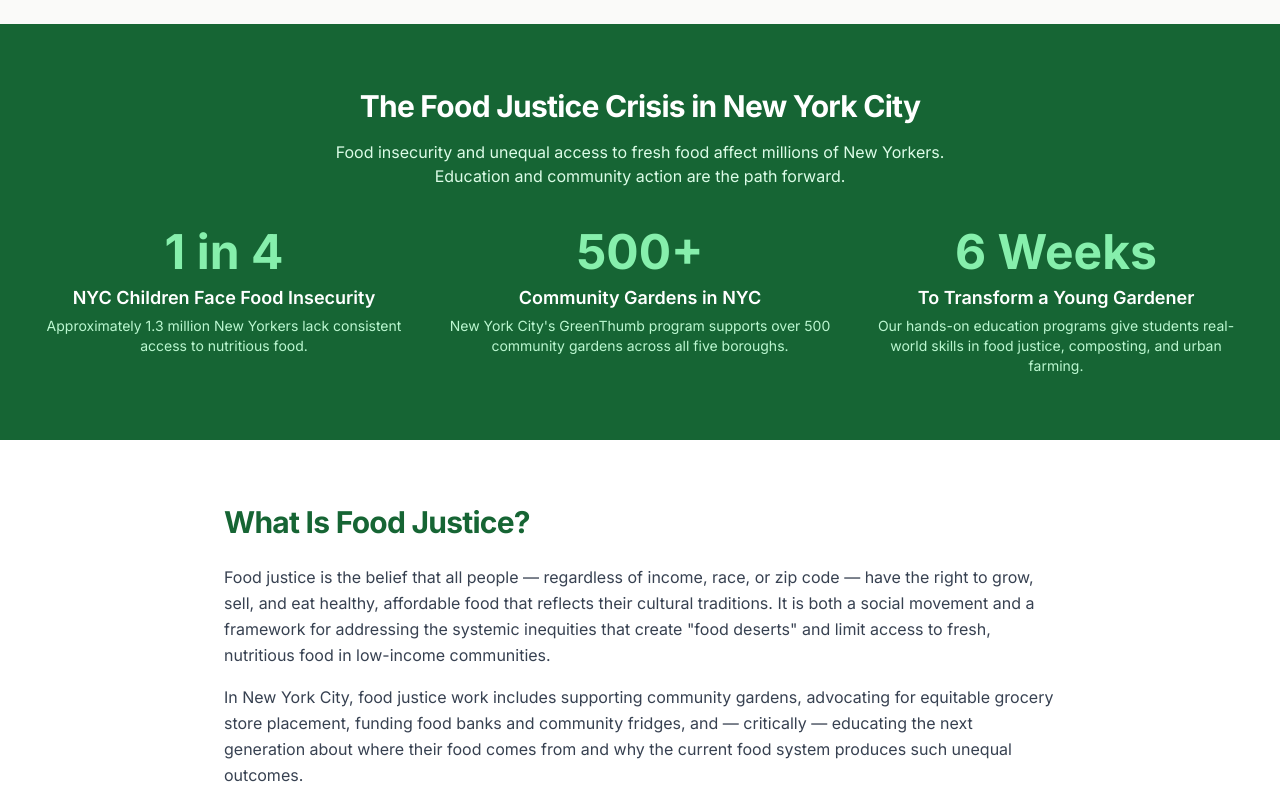
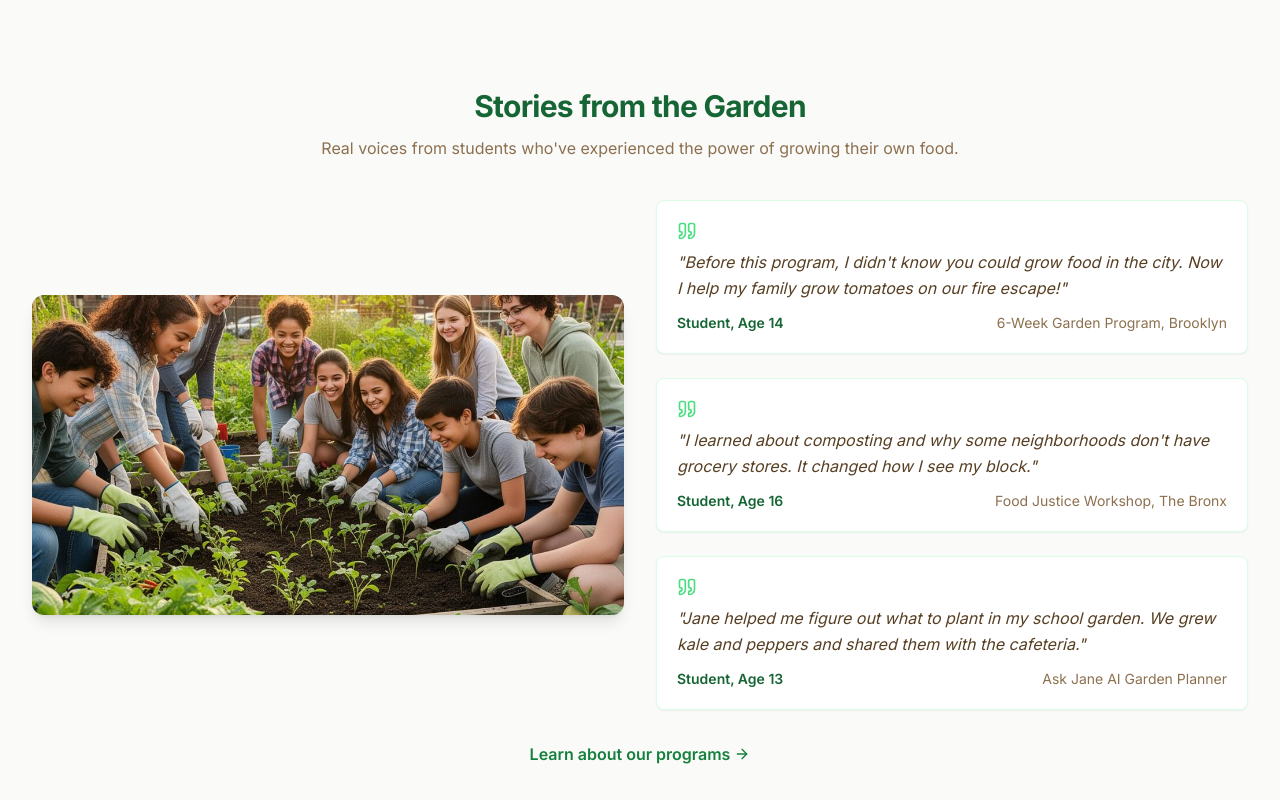
Before and after one commit to shaythegay13/savedbytheplate, a React (Vite) app: page / in a window 1280 px wide. Shown: the part 1120-1920 px from the top of the page. Built offline with nearby package versions, Linux system fonts and the light colour scheme.

Commit message:
Add student stories image
Co-authored-by: shaythegay13 <222413861+shaythegay13@users.noreply.github.com>

```diff
--- a/src/components/home/PricingSection.tsx
+++ b/src/components/home/PricingSection.tsx
@@ -182,9 +182,9 @@ const PricingSection = () => {
       <Dialog open={showLoginDialog} onOpenChange={setShowLoginDialog}>
         <DialogContent>
           <DialogHeader>
-            <DialogTitle>Please log in to subscribe</DialogTitle>
+            <DialogTitle>Please log in to become a member</DialogTitle>
             <DialogDescription>
-              You need to be logged in to subscribe to our premium plans. Please log in or create an account to continue.
+              You need to be logged in to join our membership plans. Please log in or create an account to continue.
             </DialogDescription>
           </DialogHeader>
           <div className="flex gap-4 mt-4">
--- /dev/null
+++ b/src/components/home/StudentStories.tsx
@@ -0,0 +1,81 @@
+import { Link } from "react-router-dom";
+import { Quote, ArrowRight } from "lucide-react";
+import studentStoriesImage from "@/assets/student-stories.jpg";
+
+const testimonials = [
+  {
+    quote: "Before this program, I didn't know you could grow food in the city. Now I help my family grow tomatoes on our fire escape!",
+    name: "Student, Age 14",
+    program: "6-Week Garden Program, Brooklyn",
+  },
+  {
+    quote: "I learned about composting and why some neighborhoods don't have grocery stores. It changed how I see my block.",
+    name: "Student, Age 16",
+    program: "Food Justice Workshop, The Bronx",
+  },
+  {
+    quote: "Jane helped me figure out what to plant in my school garden. We grew kale and peppers and shared them with the cafeteria.",
+    name: "Student, Age 13",
+    program: "Ask Jane AI Garden Planner",
+  },
+];
+
+const StudentStories = () => {
+  return (
+    <section className="py-12 sm:py-16 bg-stone-50">
+      <div className="max-w-7xl mx-auto px-4 sm:px-6 lg:px-8">
+        <div className="text-center mb-10">
+          <h2 className="text-2xl sm:text-3xl font-bold text-green-800 mb-3">
+            Stories from the Garden
+          </h2>
+          <p className="text-muted-foreground max-w-2xl mx-auto">
+            Real voices from students who've experienced the power of growing their own food.
+          </p>
+        </div>
+
+        <div className="grid grid-cols-1 lg:grid-cols-2 gap-8 items-center">
+          {/* Photo */}
+          <div className="rounded-xl overflow-hidden shadow-lg">
+            <img
+              src={studentStoriesImage}
+              alt="Students working together in a NYC community garden"
+              className="w-full h-72 sm:h-80 object-cover"
+              loading="lazy"
+            />
+          </div>
+
+          {/* Testimonials */}
+          <div className="space-y-6">
+            {testimonials.map((t, i) => (
+              <div
+                key={i}
+                className="bg-white rounded-lg p-5 shadow-sm border border-green-100"
+              >
+                <Quote className="h-5 w-5 text-green-400 mb-2" />
+                <p className="text-foreground italic leading-relaxed mb-3">
+                  "{t.quote}"
+                </p>
+                <div className="flex items-center justify-between text-sm">
+                  <span className="font-semibold text-green-800">{t.name}</span>
+                  <span className="text-muted-foreground">{t.program}</span>
+                </div>
+              </div>
+            ))}
+          </div>
+        </div>
+
+        <div className="text-center mt-8">
+          <Link
+            to="/education"
+            className="inline-flex items-center text-green-700 font-semibold hover:text-green-800 transition-colors"
+          >
+            Learn about our programs
+            <ArrowRight className="w-4 h-4 ml-1" />
+          </Link>
+        </div>
+      </div>
+    </section>
+  );
+};
+
+export default StudentStories;
--- a/src/components/layout/Footer.tsx
+++ b/src/components/layout/Footer.tsx
@@ -101,7 +101,7 @@ const Footer = () => {
                   <li><Link to="/premium" className="hover:text-white transition-colors">Premium Benefits</Link></li>
                   <li>
                     <div className="flex items-center gap-2">
-                      <span className="hover:text-white transition-colors">Subscription</span>
+                      <span className="hover:text-white transition-colors">Membership</span>
                       <span className="bg-sbtp-yellow text-sbtp-green-800 text-xs px-2 py-0.5 rounded-full">$10/mo</span>
                     </div>
                   </li>
--- a/src/pages/Index.tsx
+++ b/src/pages/Index.tsx
@@ -138,6 +138,9 @@ const Index = () => {
         </div>
       </section>
 
+      {/* Student Stories */}
+      <StudentStories />
+
       {/* Impact Statistics Section */}
       <section className="py-12 sm:py-16 bg-green-800 text-white">
         <div className="max-w-7xl mx-auto px-4 sm:px-6 lg:px-8">
```
